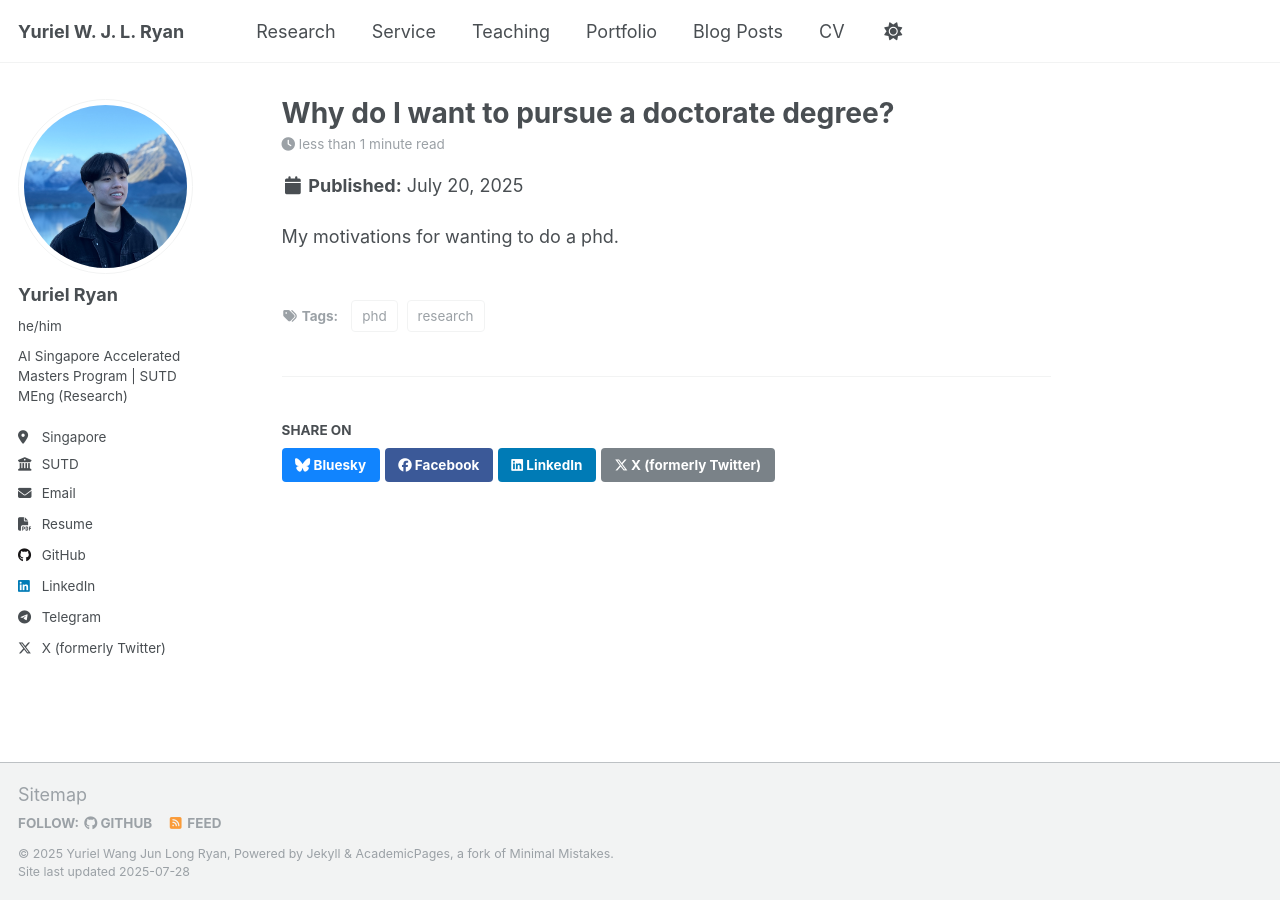
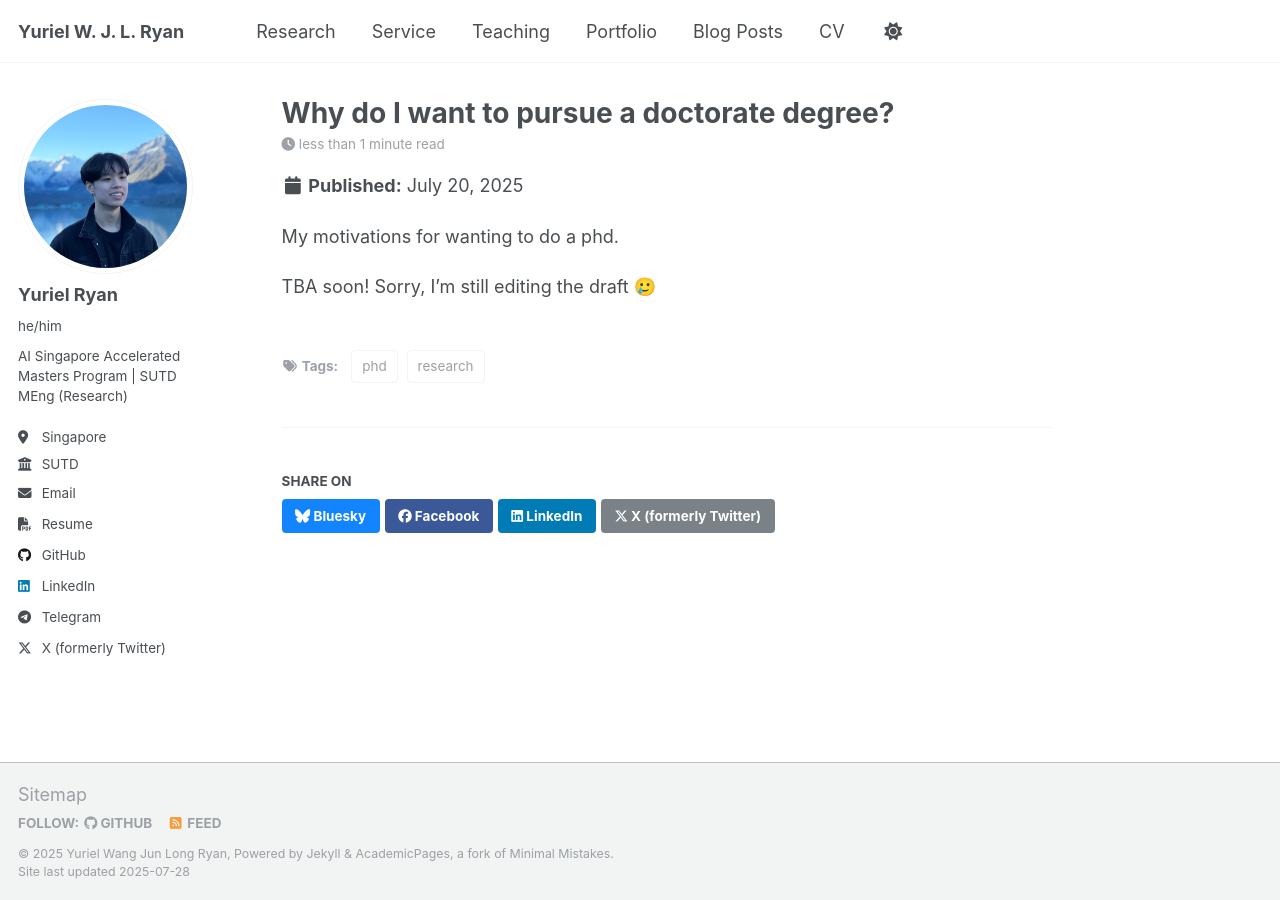
Before and after one commit to SausageMuffins/SausageMuffins.github.io, a Jekyll site: the page built from _posts/2025-07-20-whyphd.md, in a window 1280 px wide. Built offline with Jekyll 4.4.1, drawn with Linux system fonts in a browser that asks for light colours; a script that is not in the unit is left out.

Commit message:
editing blog post draft

```diff
--- a/_posts/2025-07-20-whyphd.md
+++ b/_posts/2025-07-20-whyphd.md
@@ -8,3 +8,5 @@ tags:
 ---
 
 My motivations for wanting to do a phd.
+
+TBA soon! Sorry, I'm still editing the draft 🥲
```
